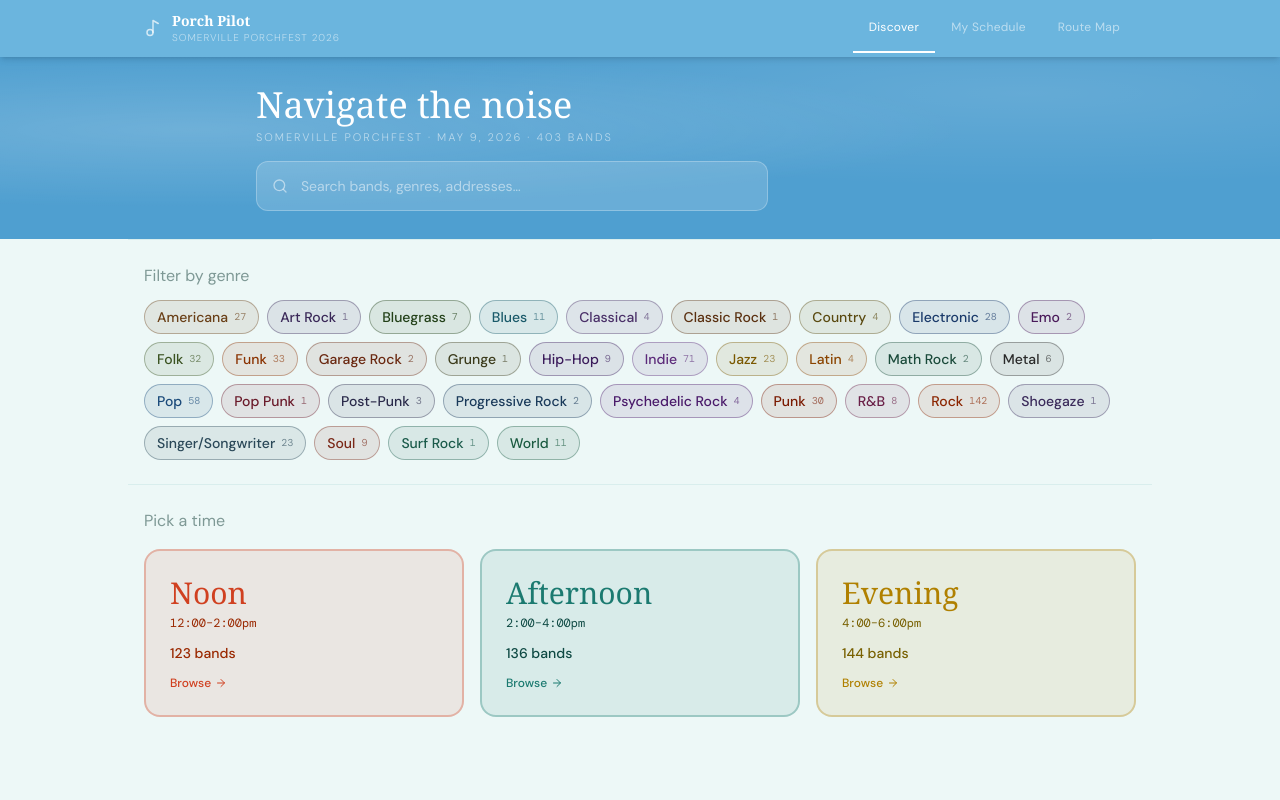
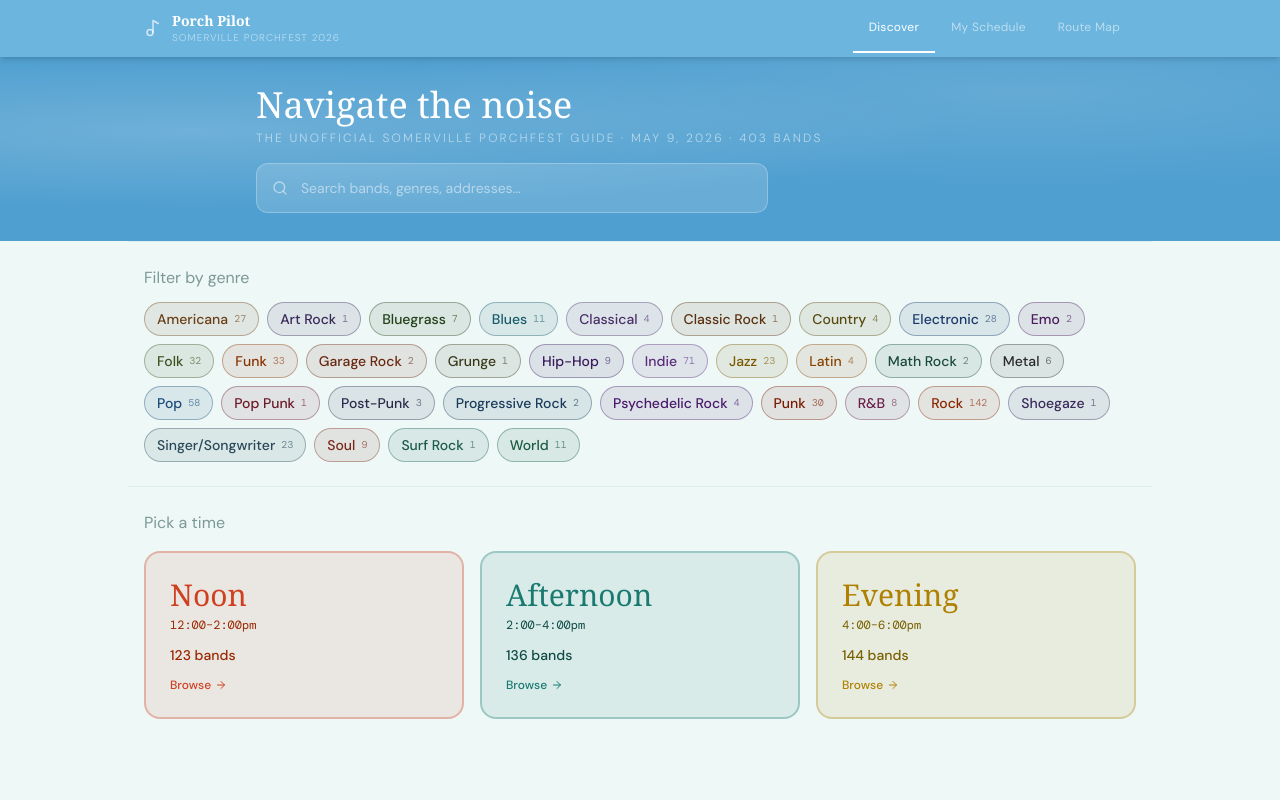
Before and after one commit to kduckets/porchfest-2026, a Next.js app: page / in a window 1280 px wide. Shown: the top 800 px of the page. Built offline with nearby package versions, Linux system fonts and the light colour scheme.

Commit message:
Update page.tsx

```diff
--- a/app/page.tsx
+++ b/app/page.tsx
@@ -124,8 +124,8 @@ export default function DiscoverPage() {
           <h1 className="font-display text-3xl md:text-4xl text-white mb-1 leading-tight">
             Navigate the noise
           </h1>
-          <p className="text-[11px] tracking-[0.18em] uppercase text-white/55 mb-4 font-light">
-            Somerville Porchfest · May 9, 2026 · {BANDS.length} bands
+          <p className="text-[12px] tracking-[0.18em] uppercase text-white/55 mb-4 font-light">
+           The unofficial Somerville Porchfest Guide · May 9, 2026 · {BANDS.length} bands
           </p>
           <div className="relative max-w-lg">
             <Search size={16} className="absolute left-4 top-1/2 -translate-y-1/2 text-white/50" />
```
